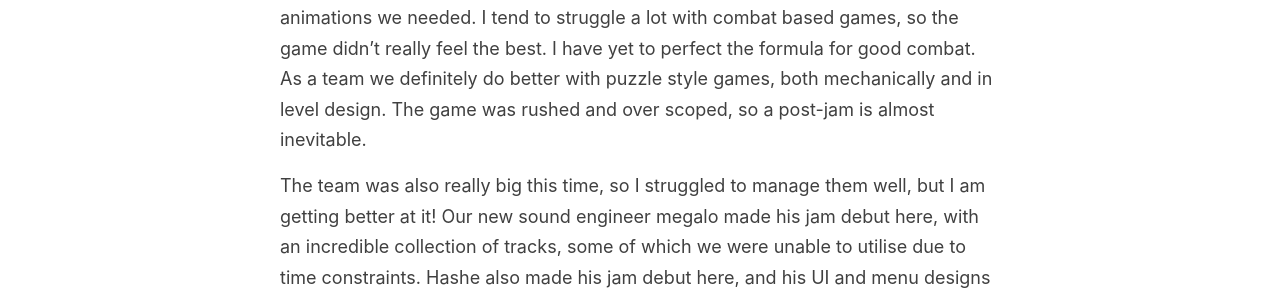
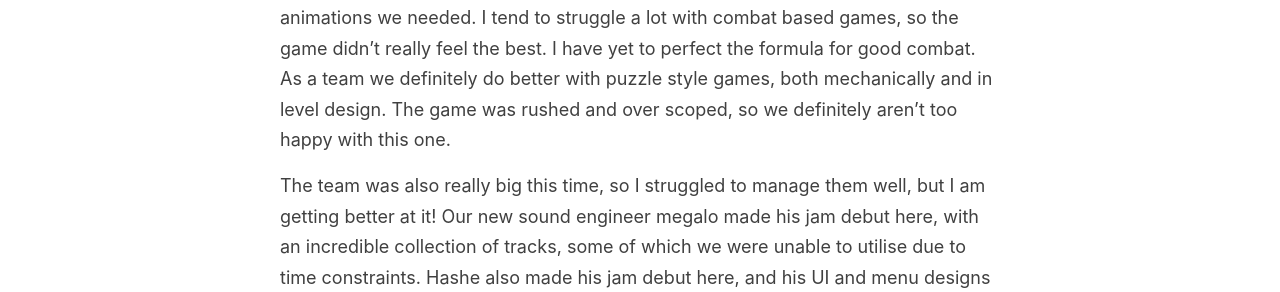
Before and after one commit to barrwani/blog, a Jekyll site: the page built from _posts/2022-8-4-yr23-jam-games.md, in a window 1280 px wide and 900 px high, scrolled down 495 px. Shown: the part 283-575 px from the top of the window. Built offline with Jekyll 4.4.1, drawn with Linux system fonts in a browser that asks for light colours; some of the changed text lies outside the part shown.

Commit message:
Update 2022-8-4-yr23-jam-games.md

```diff
--- a/_posts/2022-8-4-yr23-jam-games.md
+++ b/_posts/2022-8-4-yr23-jam-games.md
@@ -10,7 +10,7 @@ It's been another couple of years since we started making games together at Naha
 
 This game was an odd one to work on. We weren't all that keen on the idea we went with and didn't really feel like it would be that enjoyable to play. We kind of just went with it because we were strapped for time, although I wish I had put more into the development as it's very rough around the edges. This was also the first jam game with Gedudo, our amazing new artist, and they produced some incredible animations!
 
-Unfortunately we over scoped in that area and they didn't have time to make all the animations we needed. I tend to struggle a lot with combat based games, so the game didn't really feel the best. I have yet to perfect the formula for good combat. As a team we definitely do better with puzzle style games, both mechanically and in level design. The game was rushed and over scoped, so a post-jam is almost inevitable.
+Unfortunately we over scoped in that area and they didn't have time to make all the animations we needed. I tend to struggle a lot with combat based games, so the game didn't really feel the best. I have yet to perfect the formula for good combat. As a team we definitely do better with puzzle style games, both mechanically and in level design. The game was rushed and over scoped, so we definitely aren't too happy with this one.
 
 The team was also really big this time, so I struggled to manage them well, but I am getting better at it! Our new sound engineer megalo made his jam debut here, with an incredible collection of tracks, some of which we were unable to utilise due to time constraints. Hashe also made his jam debut here, and his UI and menu designs were honestly amazing, although I think we could probably improve the in game UI in the post-jam.
 
```
